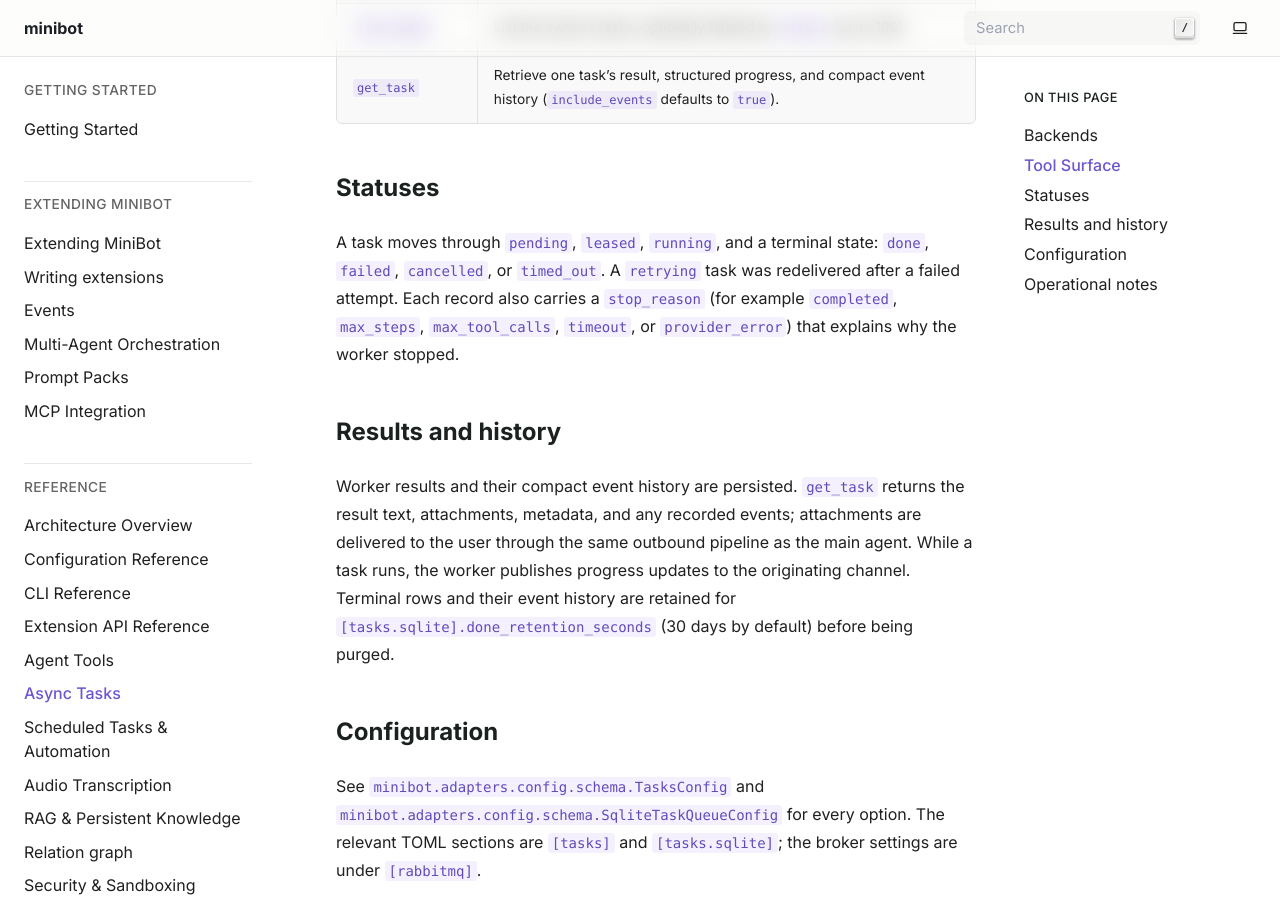
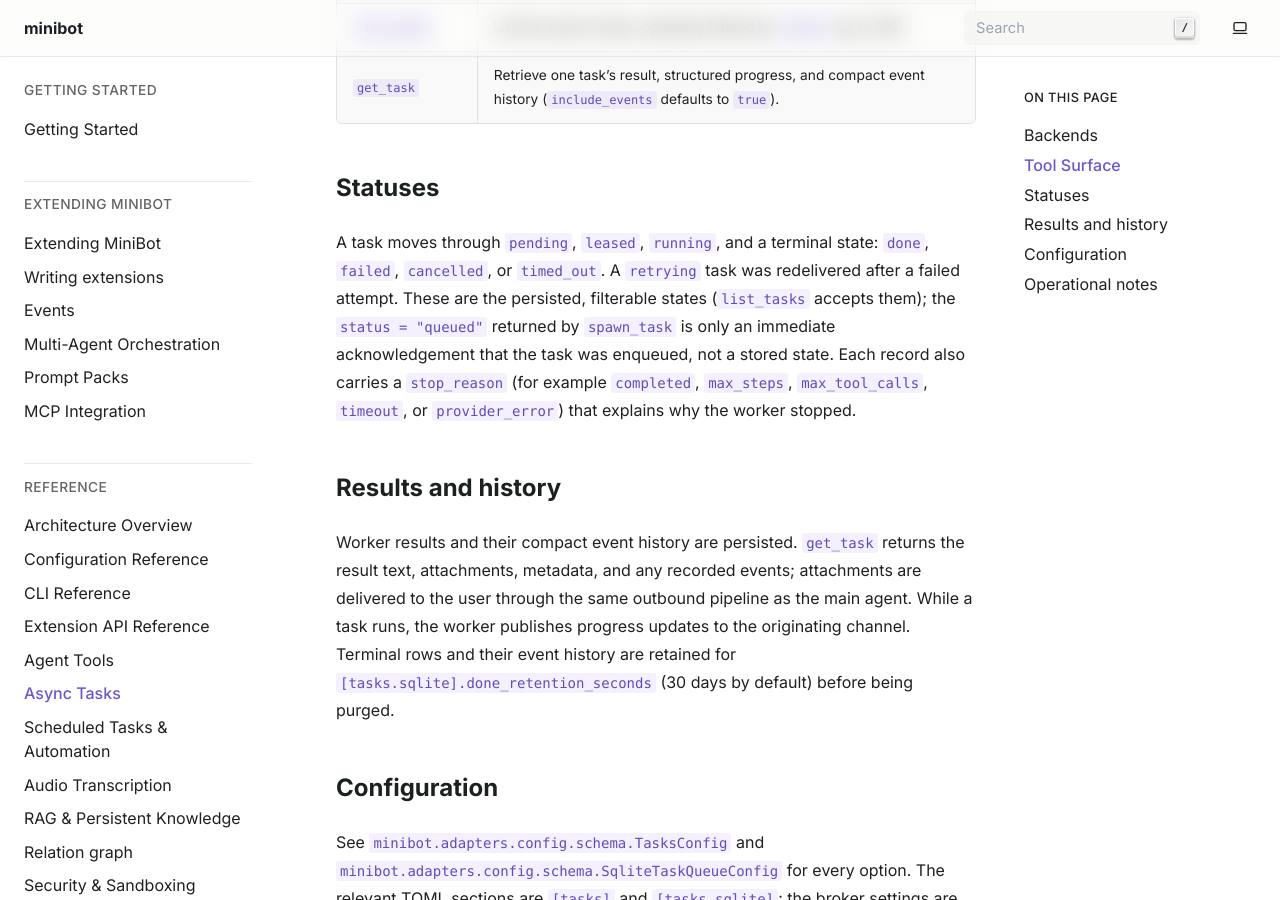
Before and after one commit to sonic182/minibot, a Sphinx documentation site: the page built from docs/tasks.rst, in a window 1280 px wide and 900 px high, scrolled down 1127 px. Built offline with Sphinx 7.4.7, drawn with Linux system fonts in a browser that asks for light colours.

Commit message:
some review findings

```diff
--- a/docs/llms-full.txt
+++ b/docs/llms-full.txt
@@ -11,7 +11,7 @@
 
 ## Getting started
 
-- Install: `pip install minibot` (extras: `telegram`, `rag`, `stt`, `rabbitmq`).
+- Install: `pip install minibot` (extras: `telegram`, `rag`, `stt`, `rabbitmq`, `graph`).
 - Configure: `minibot configure` writes `config.toml`.
 - Run: `minibot` starts the daemon; `minibot console` runs a local terminal channel.
 - Docker: `docker compose up -d` (Qdrant and RabbitMQ are commented out; `[tools.rag]` and
--- a/docs/tasks.rst
+++ b/docs/tasks.rst
@@ -59,8 +59,11 @@
 
 A task moves through ``pending``, ``leased``, ``running``, and a terminal state: ``done``,
 ``failed``, ``cancelled``, or ``timed_out``. A ``retrying`` task was redelivered after a failed
-attempt. Each record also carries a ``stop_reason`` (for example ``completed``, ``max_steps``,
-``max_tool_calls``, ``timeout``, or ``provider_error``) that explains why the worker stopped.
+attempt. These are the persisted, filterable states (``list_tasks`` accepts them); the
+``status = "queued"`` returned by ``spawn_task`` is only an immediate acknowledgement that the
+task was enqueued, not a stored state. Each record also carries a ``stop_reason`` (for example
+``completed``, ``max_steps``, ``max_tool_calls``, ``timeout``, or ``provider_error``) that
+explains why the worker stopped.
 
 Results and history
 -------------------
```
Also changed, not shown: 2 other files.
